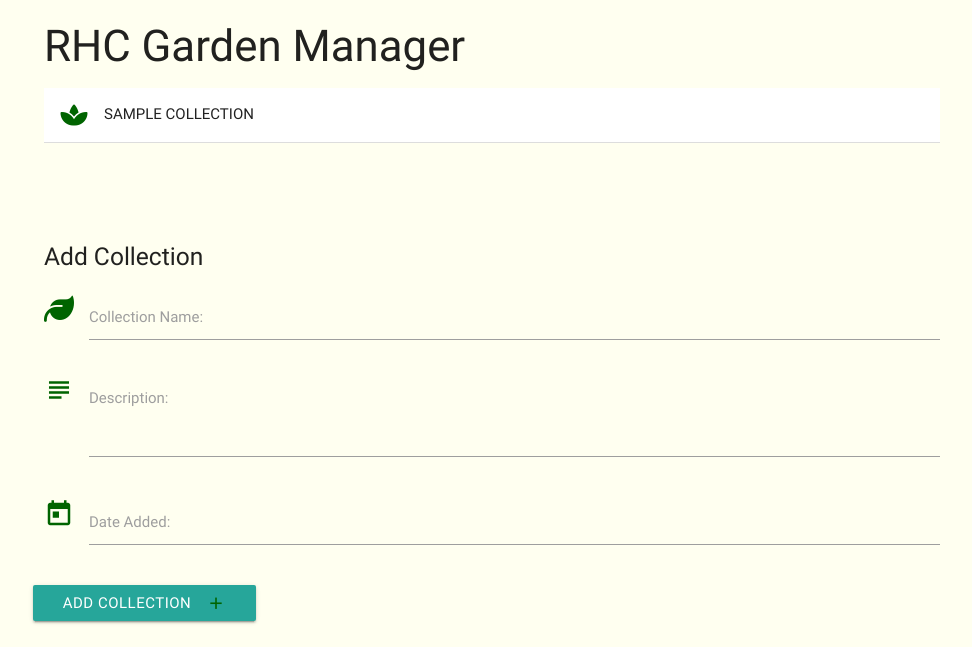
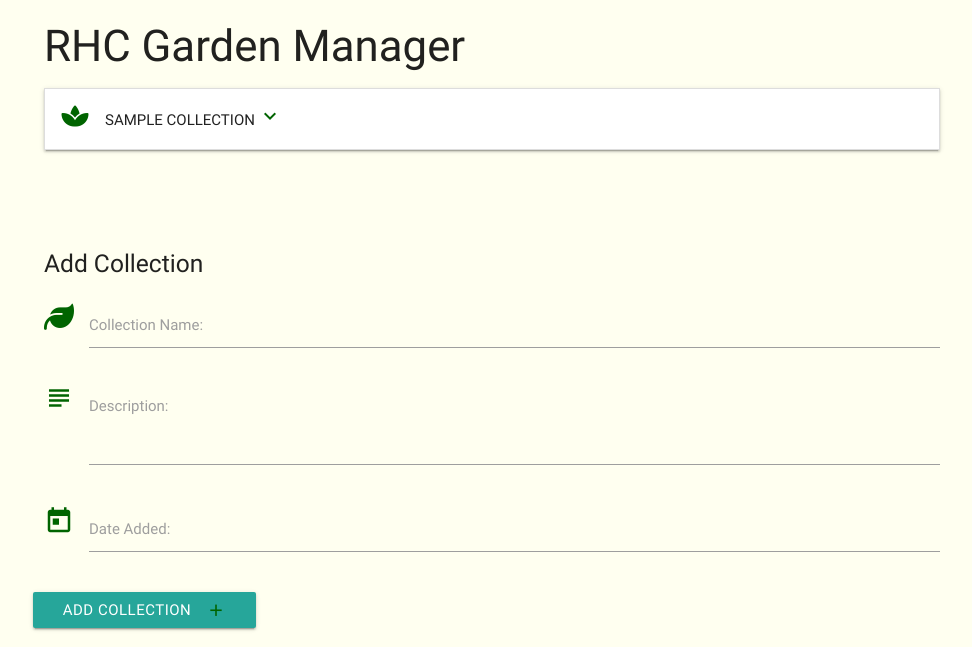
Before and after one commit to Readri205/MS3_Plant_Manager, a Flask app: page /add_collections in a window 1280 px wide. Shown: the top 647 px of the page, without its empty margins (148-1120 px from the left). Run offline with Flask 2, Linux system fonts and the light colour scheme; a database or web service that is not in the repository returns one stand-in record (values such as "Sample title"); some libraries are stand-ins or nearby versions.

Commit message:
Add drop down collection details to addcollections.html

```diff
--- a/templates/addcollections.html
+++ b/templates/addcollections.html
@@ -2,14 +2,23 @@
 
 <div class="container">
 
-<ul>
+<ul class="collapsible" data-collapsible="accordion">
+    {% for collection in collections %}
     <li>
-        {% for collection in collections %}
-        <div class="collapsible-header cap-text"><i class="fas fa-spa"></i>
-        {{collection.collection_name}}
+        <div class="collapsible-header cap-text">
+            <div class="col s9">
+                <i class="fas fa-spa"></i>{{collection.collection_name}}
+            </div>
+            <div class="col s3">
+                <i class="material-icons">expand_more</i>
+            </div>
         </div>
-        {% endfor %}
+        <div class="collapsible-body">
+            <span><strong>Description: </strong></span><span> {{collection.description}}</span> <br>
+            <span><strong>Date Added: </strong></span><span> {{collection.date_added}}</span> <br>
+        </div>
     </li>
+    {% endfor %}
 </ul>
 <h5 class="collection-margin">Add Collection</h5>
 <div class="row">
```
Also changed, not shown: README.md, templates/collections.html (indentation only).
